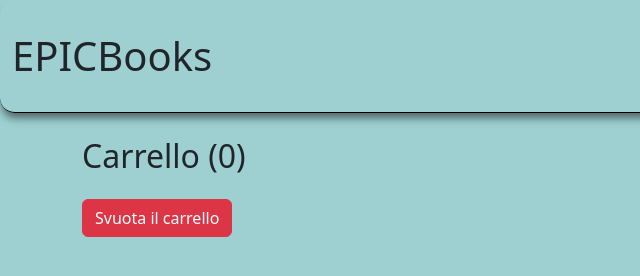
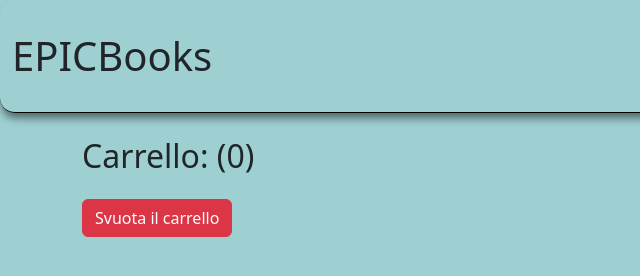
Before and after one commit to Petro18-code/EpicBooks, a plain HTML site: page index.html in a window 1280 px wide. Shown: the full height of the page, 0-640 px from the left. Drawn offline with nearby package versions, Linux system fonts and the light colour scheme; no server answers.

Commit message:
third commit

```diff
--- a/index.html
+++ b/index.html
@@ -29,12 +29,12 @@
       </div>
     </nav>
     <div class="container">
-      <div class="libri row"></div>
-      <h2 class="my-4">Carrello <span id="cart-count">(0)</span></h2>
+      <h2 class="my-4">Carrello: <span id="cart-count">(0)</span></h2>
       <button class="btn btn-danger mb-4" onclick="svuotaCarrello()">
         Svuota il carrello
       </button>
       <ul id="cart" class="list-group"></ul>
+      <div class="libri row"></div>
     </div>
 
     <script src="/script.js"></script>
```
